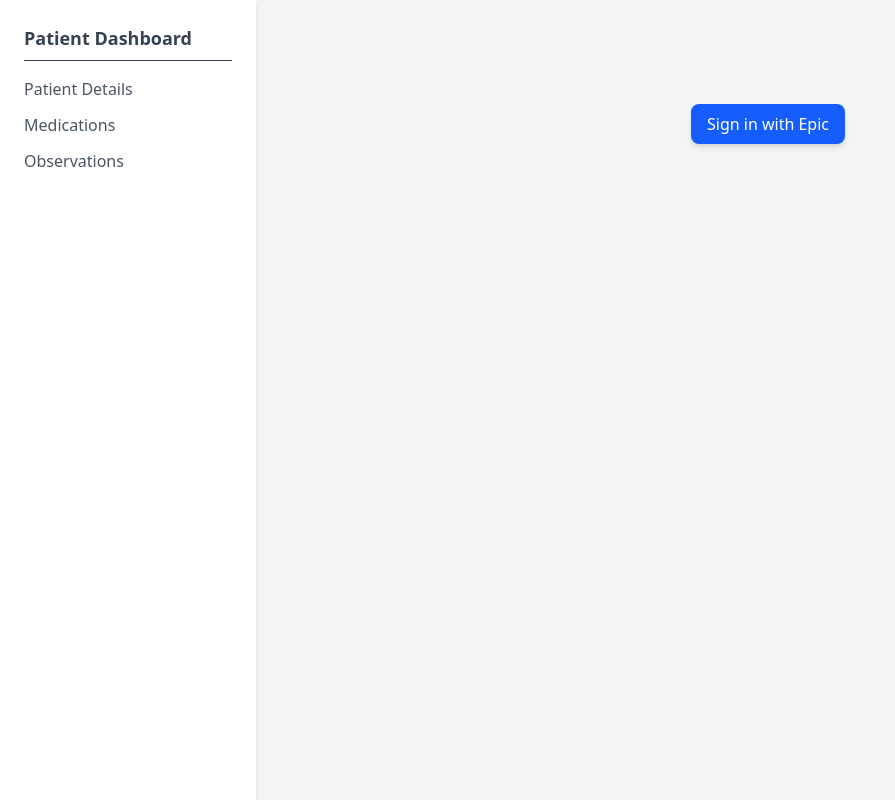
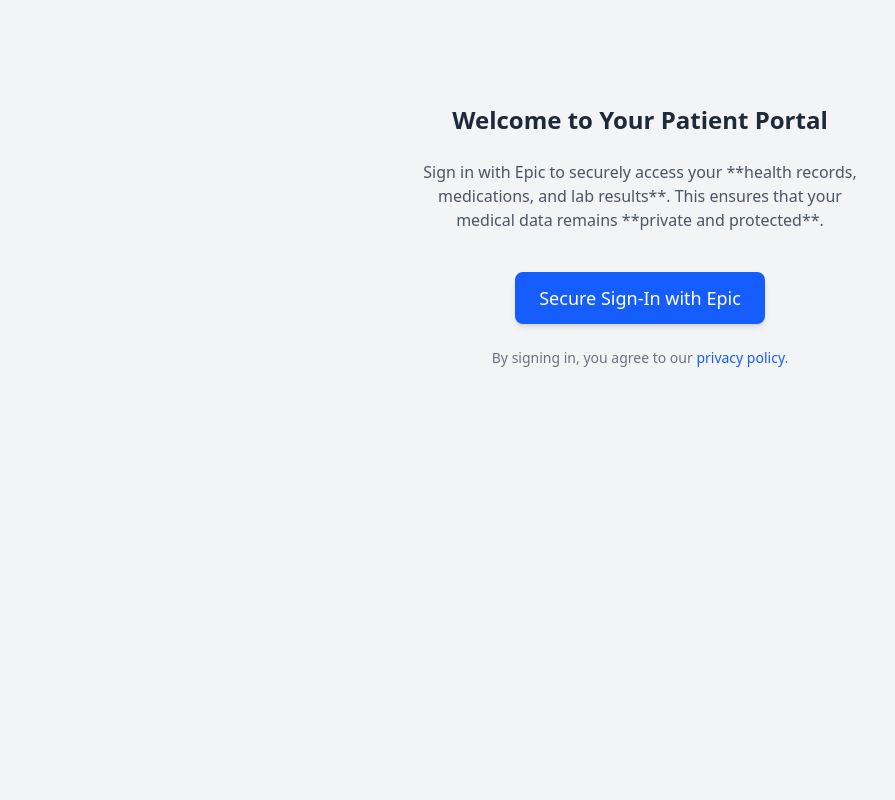
Before and after one commit to ericmc21/fhir-bootcamp-patient-app, a SvelteKit app: page / in a window 1280 px wide. Shown: the whole page, without its empty margins (0-895 px from the left). Built offline with nearby package versions, Linux system fonts and the light colour scheme.

Commit message:
a few extra styles

```diff
--- a/src/routes/+page.svelte
+++ b/src/routes/+page.svelte
@@ -23,16 +23,24 @@
 	};
 
 	let loading = true;
+	let selectedSection = 'Patient Details'; // 👈 Track selected section
 
-	const getSeconds = (date: Date) => {
-		return Math.round(date.getTime() / 1000);
-	};
+	const sections = [
+		{ name: 'Patient Details', id: 'patient-details' },
+		{ name: 'Medications', id: 'medications' },
+		{ name: 'Lab Results', id: 'lab-results' },
+		{ name: 'Vital Signs', id: 'vital-signs' },
+		{ name: 'Back to the top', id: 'patient-details' }
+	];
+
+	const getSeconds = (date: Date) => Math.round(date.getTime() / 1000);
 
 	const generateCodeChallenge = async () => {
 		const { code_challenge, code_verifier } = await pkceChallenge();
 		localStorage.setItem(CODE_VERIFIER_LOCAL_STORAGE_KEY, code_verifier);
 		return code_challenge;
 	};
+
 	const generateRedirectUrl = (codeChallenge: string) => {
 		const authorizationUrl = new URL(SMART_AUTH_URL);
 		authorizationUrl.searchParams.set('client_id', CLIENT_ID);
@@ -51,9 +59,8 @@
 		const code = new URL(window.location.href).searchParams.get('code');
 		const codeVerifier = localStorage.getItem(CODE_VERIFIER_LOCAL_STORAGE_KEY);
 		const tokenResponseString = localStorage.getItem(TOKEN_RESPONSE_LOCAL_STORAGE_KEY);
-		//console.log('TRS: ' + tokenResponseString);
+
 		if (tokenResponseString) {
-			// TODO: check if tokenResponse expired
 			const tokenResponseTemp = JSON.parse(tokenResponseString);
 			const { issued_at_in_secs } = tokenResponseTemp;
 			const expires_in_secs = issued_at_in_secs + tokenResponseTemp.expires_in;
@@ -62,7 +69,6 @@
 			if (now_in_secs > expires_in_secs) {
 				localStorage.removeItem(TOKEN_RESPONSE_LOCAL_STORAGE_KEY);
 			} else {
-				//console.log('TRT: ' + JSON.stringify(tokenResponseTemp));
 				tokenResponse = tokenResponseTemp;
 			}
 		}
@@ -73,6 +79,7 @@
 				localStorage.removeItem(CODE_VERIFIER_LOCAL_STORAGE_KEY);
 			}
 		}
+
 		loading = false;
 	});
 
@@ -97,19 +104,36 @@
 			JSON.stringify({ ...tokenResponse, issued_at_in_secs: tokenGeneratedAt })
 		);
 	};
+
+	// 👇 Scroll to section when menu item is clicked
+	const scrollToSection = (sectionId: string) => {
+		selectedSection = sections.find((s) => s.id === sectionId)?.name || 'Patient Details';
+		document.getElementById(sectionId)?.scrollIntoView({ behavior: 'smooth' });
+	};
 </script>
 
 <main class="flex min-h-screen bg-gray-100">
 	<!-- Sidebar -->
+	{#if tokenResponse}
 		<aside class="hidden w-64 bg-white p-6 shadow-md md:block">
 			<h2 class="border-b pb-2 text-lg font-semibold text-gray-700">Patient Dashboard</h2>
 			<ul class="mt-4 space-y-3 text-gray-600">
-			<li class="cursor-pointer hover:text-blue-600">Patient Details</li>
-			<li class="cursor-pointer hover:text-blue-600">Medications</li>
-			<li class="cursor-pointer hover:text-blue-600">Observations</li>
+				{#each sections as section}
+					<li>
+						<button
+							class="w-full rounded-md px-3 py-2 text-left transition-all duration-300
+							{selectedSection === section.name
+								? 'bg-blue-100 font-semibold text-blue-700'
+								: 'hover:text-blue-600'}"
+							on:click={() => scrollToSection(section.id)}
+						>
+							{section.name}
+						</button>
+					</li>
+				{/each}
 			</ul>
 		</aside>
-
+	{/if}
 	<!-- Main Content -->
 	<section class="flex-1 p-6">
 		{#if loading}
@@ -117,22 +141,43 @@
 				<p class="text-gray-600">Loading patient records...</p>
 			</div>
 		{:else if tokenResponse}
-			<div class="grid gap-6">
+			<div class="container mx-auto max-w-5xl space-y-6 p-6">
+				<!-- Add ID to sections for scrolling -->
+				<div
+					id="patient-details"
+					class="rounded-lg transition-all duration-300
+	{selectedSection === 'Patient Details' ? 'bg-blue-50 p-5' : 'bg-white p-4'}"
+				>
 					<PatientDetails
 						accessToken={tokenResponse.access_token}
 						patientId={tokenResponse.patient}
 					/>
+				</div>
+
+				<div
+					id="medications"
+					class="rounded-lg transition-all duration-300
+	{selectedSection === 'Medications' ? 'bg-blue-50 p-5' : 'bg-white p-4'}"
+				>
 					<MedicationDetails
 						accessToken={tokenResponse.access_token}
 						patientId={tokenResponse.patient}
 					/>
+				</div>
+
+				<div
+					class="rounded-lg transition-all duration-300
+	{selectedSection === 'Observations' ? 'bg-blue-50 p-5' : 'bg-white p-4'}"
+				>
+					<div id="lab-results">
 						<ObservationViewer
 							category="laboratory"
 							title="Lab Results"
 							accessToken={tokenResponse.access_token}
 							patientId={tokenResponse.patient}
 						/>
-
+					</div>
+					<div id="vital-signs">
 						<ObservationViewer
 							category="vital-signs"
 							title="Vital Signs"
@@ -140,16 +185,26 @@
 							patientId={tokenResponse.patient}
 						/>
 					</div>
+				</div>
+			</div>
 		{:else}
-			<div class="mt-20 flex justify-center">
+			<div class="mt-20 flex flex-col items-center space-y-6 text-center">
+				<h2 class="text-2xl font-semibold text-gray-800">Welcome to Your Patient Portal</h2>
+				<p class="max-w-md text-gray-600">
+					Sign in with Epic to securely access your **health records, medications, and lab
+					results**. This ensures that your medical data remains **private and protected**.
+				</p>
 				<button
-					class="rounded-lg bg-blue-600 px-4 py-2 text-white shadow-md hover:bg-blue-700"
-					on:click={() => {
-						initiateAuthorizationRequest();
-					}}
+					class="mt-4 rounded-lg bg-blue-600 px-6 py-3 text-lg font-medium text-white shadow-md transition-all duration-300 hover:bg-blue-700"
+					on:click={initiateAuthorizationRequest}
 				>
-					Sign in with Epic
+					Secure Sign-In with Epic
 				</button>
+				<p class="max-w-sm text-sm text-gray-500">
+					By signing in, you agree to our <a href="#" class="text-blue-600 hover:underline"
+						>privacy policy</a
+					>.
+				</p>
 			</div>
 		{/if}
 	</section>
```
Lines whose indentation alone changed are shown as unchanged.
